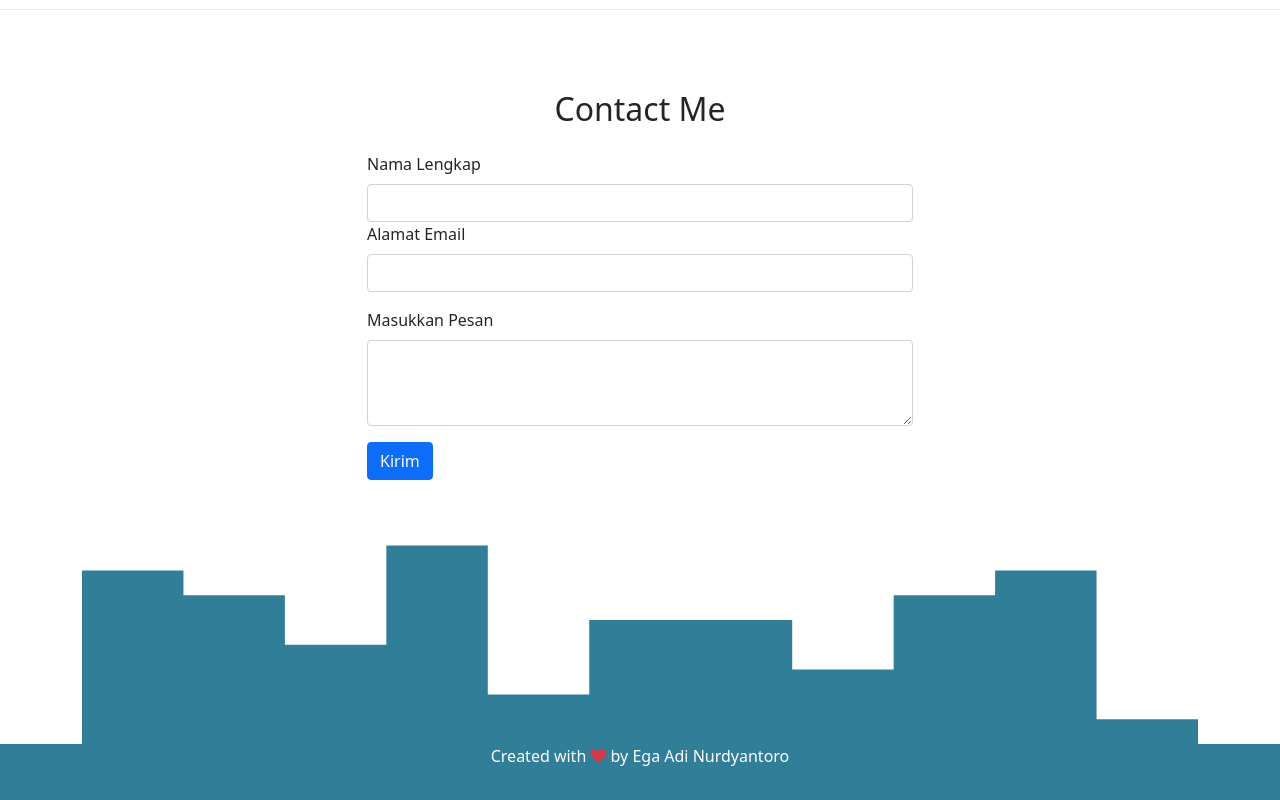
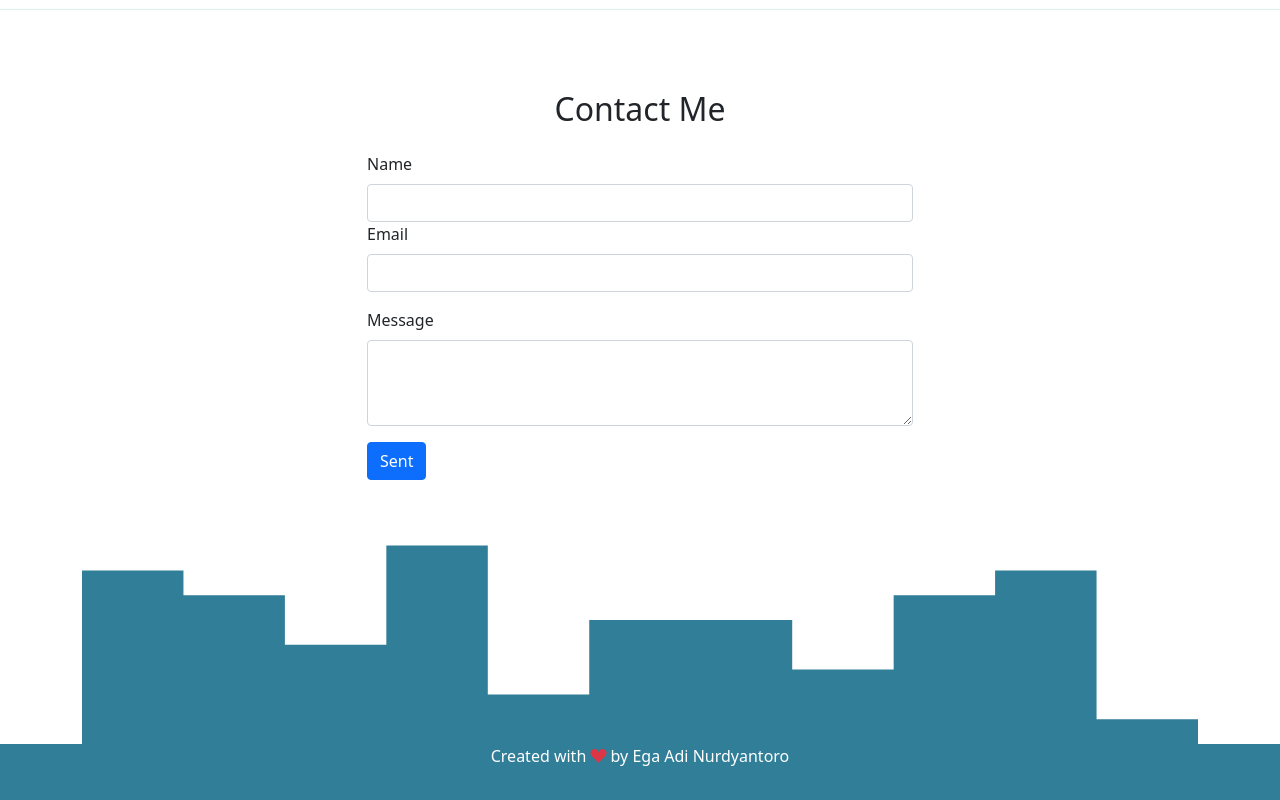
Before and after one commit to vermeer394/portfolio, a plain HTML site: page index.html in a window 1280 px wide. Shown: the part 2189-2989 px from the top of the page. Drawn offline with nearby package versions, Linux system fonts and the light colour scheme.

Commit message:
perubahan bagian kontak

```diff
--- a/index.html
+++ b/index.html
@@ -133,17 +133,17 @@
           <div class="col-md-6">
             <form>
               <div class="mb-3">
-                <label for="name" class="form-label">Nama Lengkap</label>
+                <label for="name" class="form-label">Name</label>
                 <input type="text" class="form-control" id="name" aria-describedby="name">
               <div class="mb-3">
-                <label for="email" class="form-label">Alamat Email</label>
+                <label for="email" class="form-label">Email</label>
                 <input type="email" class="form-control" id="email" aria-describedby="email">
               </div>
               <div class="mb-3">
-                <label for="message" class="form-label">Masukkan Pesan</label>
+                <label for="message" class="form-label">Message</label>
                 <textarea class="form-control" id="message" rows="3"></textarea>
               </div>
-              <button type="submit" class="btn btn-primary">Kirim</button>
+              <button type="submit" class="btn btn-primary">Sent</button>
             </form>
           </div>
         </div>
```
